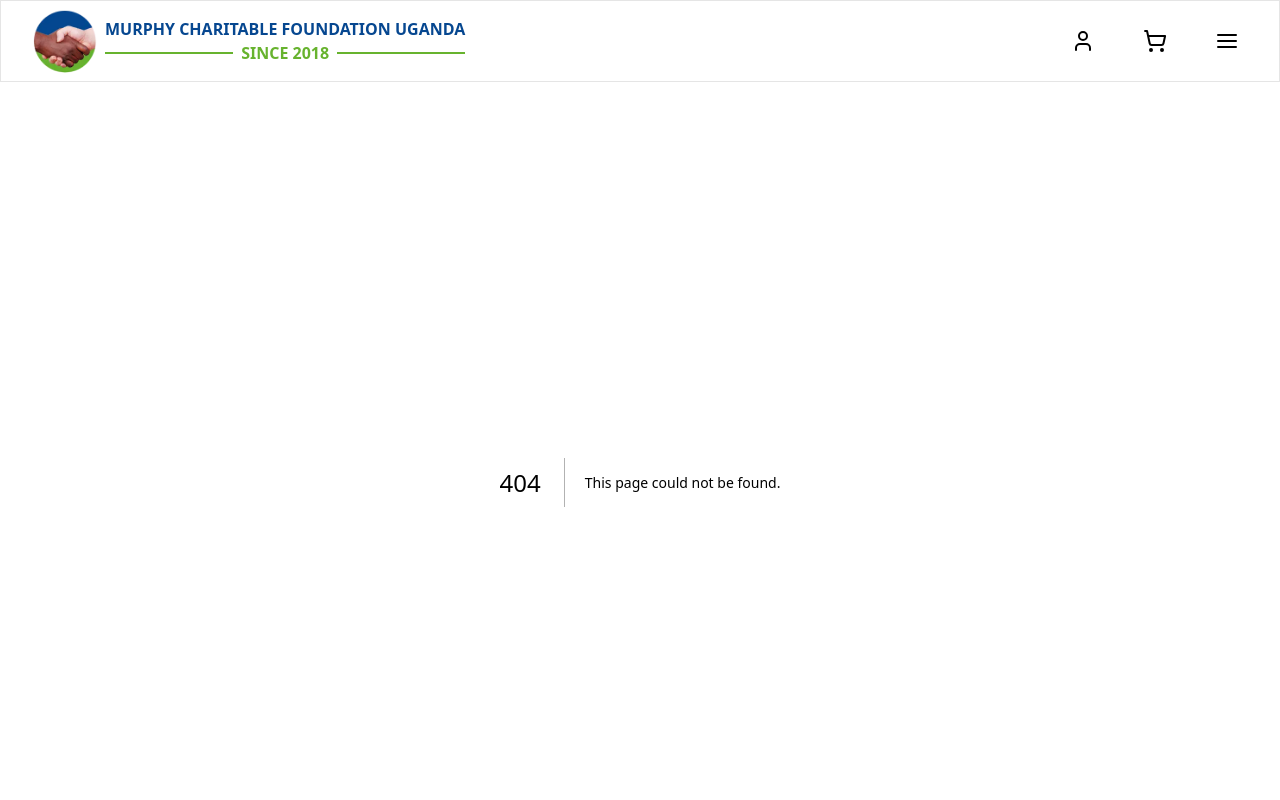
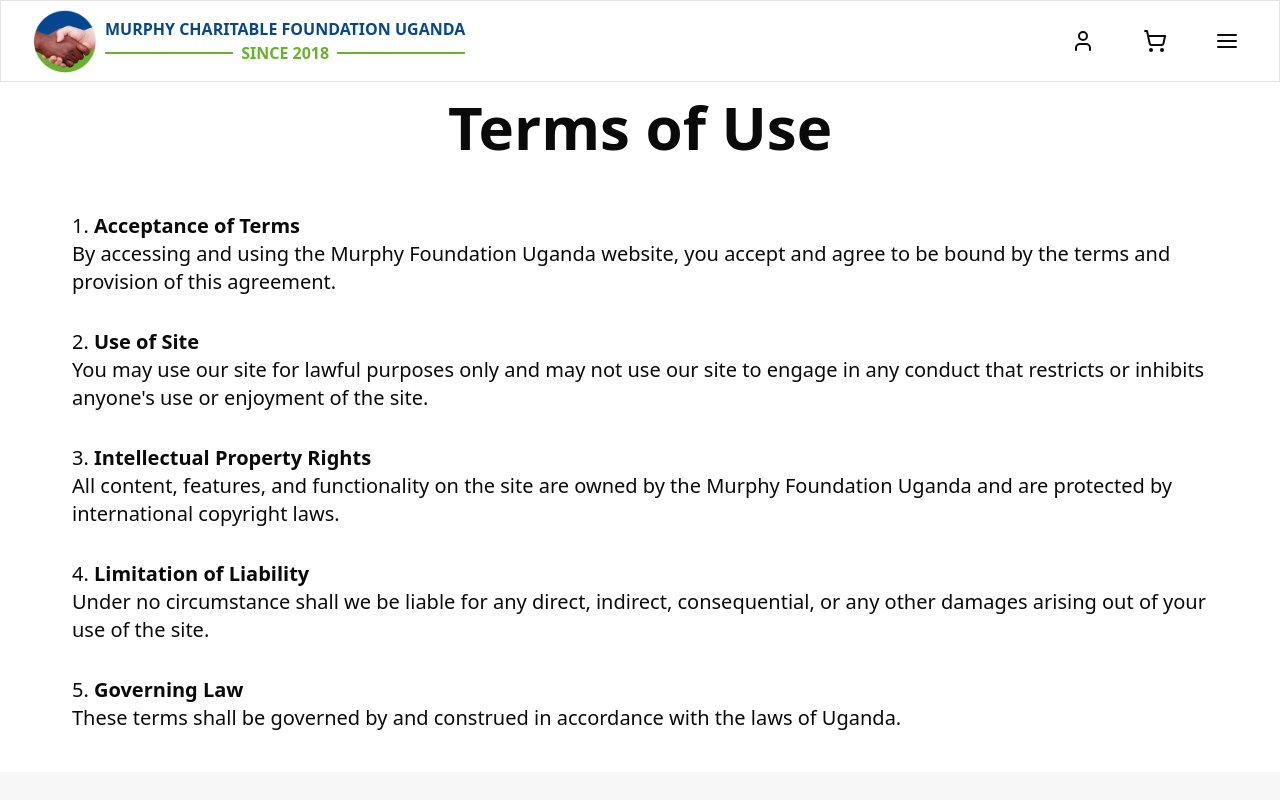
Before and after one commit to 4human-org/murphy-ecommerce-frontend, a Next.js app: page /terms-of-use in a window 1280 px wide. Before the commit this address had no page. Shown: the top 800 px of the page. Built offline with nearby package versions, Linux system fonts and the light colour scheme.

Commit message:
Add generic terms of use
Murphy's site is 404 at terms of use, so nothing to draw from.

```diff
--- /dev/null
+++ b/app/terms-of-use/page.jsx
@@ -0,0 +1,45 @@
+"use client";
+
+export default function Page() {
+  return (
+    <div className="container">
+      <h2 className="text-center text-[60px] font-bold">Terms of Use</h2>
+
+      <ol className="list-number p-6 text-xl">
+        <li className="p-4">
+          1. <strong>Acceptance of Terms</strong>
+          <br></br>By accessing and using the Murphy Foundation Uganda website,
+          you accept and agree to be bound by the terms and provision of this
+          agreement.
+        </li>
+
+        <li className="p-4">
+          2. <strong>Use of Site</strong>
+          <br></br>You may use our site for lawful purposes only and may not use
+          our site to engage in any conduct that restricts or inhibits anyone's
+          use or enjoyment of the site.
+        </li>
+
+        <li className="p-4">
+          3. <strong>Intellectual Property Rights</strong>
+          <br></br>All content, features, and functionality on the site are
+          owned by the Murphy Foundation Uganda and are protected by
+          international copyright laws.
+        </li>
+
+        <li className="p-4">
+          4. <strong>Limitation of Liability</strong>
+          <br></br>Under no circumstance shall we be liable for any direct,
+          indirect, consequential, or any other damages arising out of your use
+          of the site.
+        </li>
+
+        <li className="p-4">
+          5. <strong>Governing Law</strong>
+          <br></br>These terms shall be governed by and construed in accordance
+          with the laws of Uganda.
+        </li>
+      </ol>
+    </div>
+  );
+}
```
